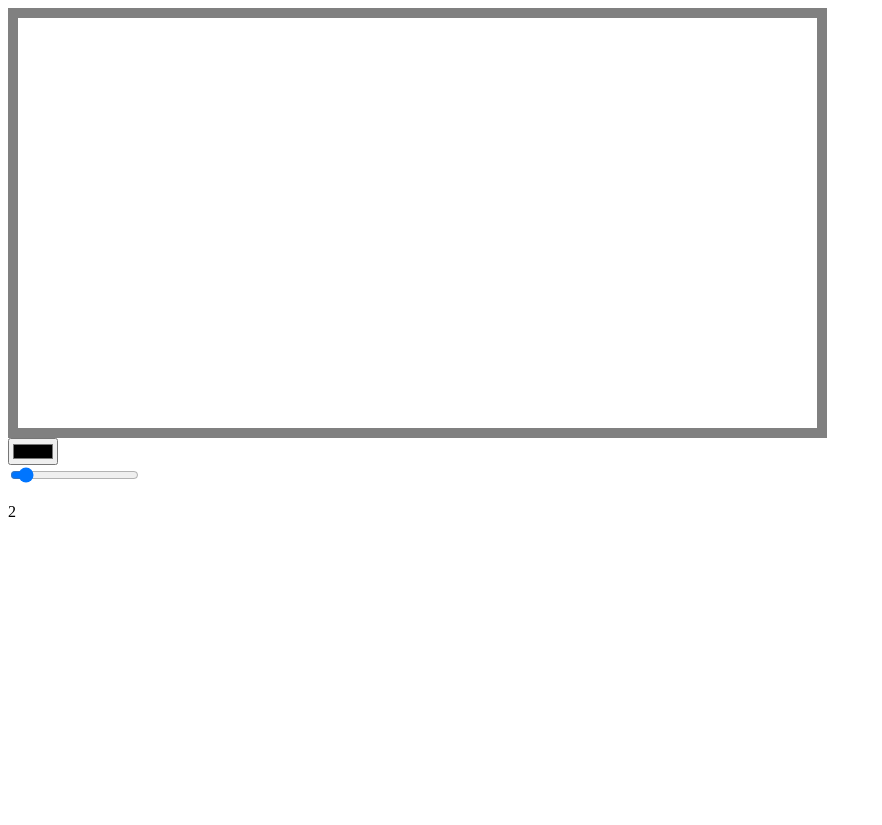
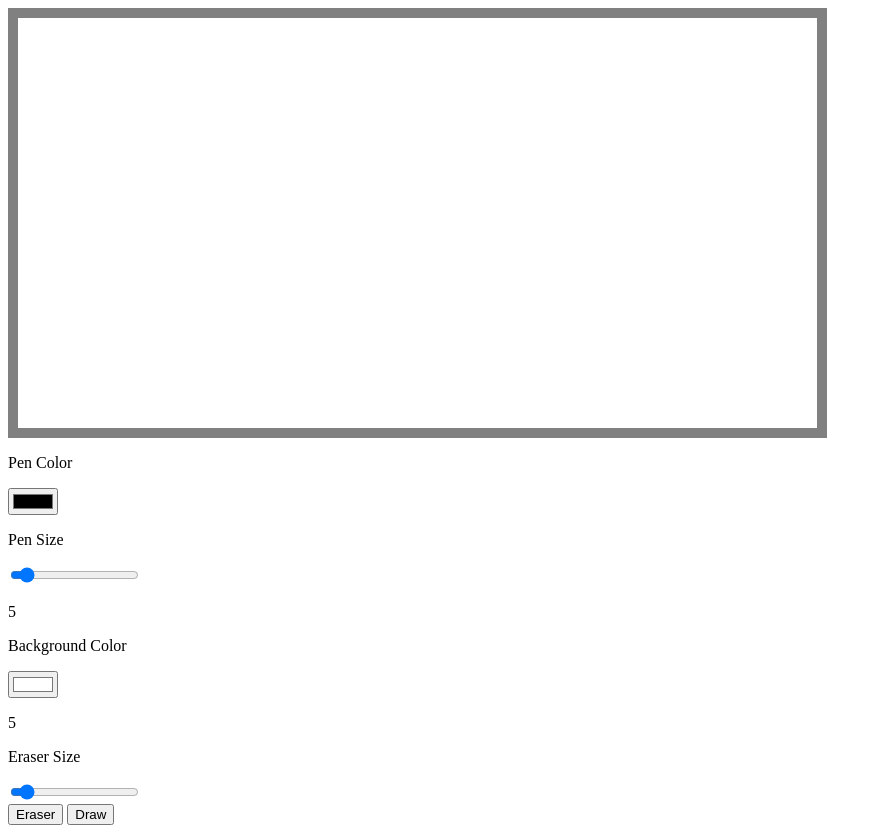
Before and after one commit to coderboyakash/whiteboard, a website: page public/index.html in a window 1280 px wide. Shown: the whole page, without its empty margins (0-882 px from the left). Before the commit the page ends 800 px from the top, so only its background shows below. Drawn offline with nearby package versions, Linux system fonts and the light colour scheme; no server answers.

Commit message:
working one size eraser and size property

```diff
--- a/public/index.html
+++ b/public/index.html
@@ -32,11 +32,22 @@
         <div id="sketch">
             <canvas id="paint"></canvas>
         </div>
-        <input type="color" id="pen_color" onchange="changePenColor(event)">
+        <p>Pen Color</p>
+        <input type="color" id="pen_color" value="#000000" onchange="changePenColor(event)">
         <div>
-            <input type="range" id="size_input" onchange="changePenSize(event)" min="1" max="15" value="2">
+            <p>Pen Size</p>
+            <input type="range" id="pen_input" onchange="changePenSize(event)" min="1" max="50" value="5">
         </div>
-        <p id="size">2</p>
+        <p id="pensize">5</p>
+        <p>Background Color</p>
+        <input type="color" value="#ffffff" id="back_color" onchange="changeBackgroundColor(event)">
+        <p id="erasersize">5</p>
+        <div>
+            <p>Eraser Size</p>
+            <input type="range" id="eraser_input" onchange="changeEraserSize(event)" min="1" max="50" value="5">
+        </div>
+        <button onclick="activateEraserMode()">Eraser</button>
+        <button onclick="activateDrawMode()">Draw</button>
         <!-- <canvas id="canvas"></canvas>
         <button onclick="screenshot()">Take Screenshot</button>
         <img src="" alt="" id="image"> -->
--- a/public/test.js
+++ b/public/test.js
@@ -50,9 +50,7 @@ var last_mouse = {x: 0, y: 0};
 var ppts = [];
 socket.on('setMouseMove', ({x, y}) => {
     if(mousedown){
-        ctx.drawImage(tmp_canvas, 0, 0);
         tmp_ctx.clearRect(0, 0, tmp_canvas.width, tmp_canvas.height);
-        ppts = [];
         mouse.x = x;
         mouse.y = y;
         ppts.push({x: mouse.x, y: mouse.y});
@@ -72,14 +70,35 @@ tmp_canvas.addEventListener('mousemove', function(e) {
     mouse.y = typeof e.offsetY !== 'undefined' ? e.offsetY : e.layerY;
     socket.emit('mousemove', mouse)
 }, false);
-let pen_color = '#bd2e2e';
+let pen_color = document.getElementById('pen_color').value;
 
 /* Drawing on Paint App */
-tmp_ctx.lineWidth = document.getElementById('size_input').innerHTML;
+tmp_ctx.lineWidth = document.getElementById('pen_input').value;
 tmp_ctx.lineJoin = 'round';
 tmp_ctx.lineCap = 'round';
 tmp_ctx.strokeStyle = pen_color;
 tmp_ctx.fillStyle = pen_color;
+
+const activateEraserMode = () => {
+    back_color = document.getElementById('back_color').value
+    size = document.getElementById('eraser_input').value
+    canvas.backgroundColor = back_color
+    tmp_ctx.strokeStyle = back_color;
+    tmp_ctx.fillStyle = back_color;
+    tmp_ctx.lineWidth = size;
+}
+
+const activateDrawMode = () => {
+    pen_color = document.getElementById('pen_color').value
+    size = document.getElementById('pen_input').value
+    tmp_ctx.strokeStyle = pen_color;
+    tmp_ctx.fillStyle = pen_color;
+    tmp_ctx.lineWidth = size;
+}
+
+const changeBackgroundColor = (e) => {
+    canvas.style.backgroundColor = e.target.value
+}
 
 const changePenColor = (e) => {
     console.log(e.target.value);
@@ -91,7 +110,14 @@ const changePenSize = (e) => {
     console.log(e.target.value);
     size = e.target.value
     tmp_ctx.lineWidth = size;
-    document.getElementById('size').innerHTML = size
+    document.getElementById('pensize').innerHTML = size
+}
+
+const changeEraserSize = (e) => {
+    console.log(e.target.value);
+    size = e.target.value
+    tmp_ctx.lineWidth = size;
+    document.getElementById('erasersize').innerHTML = size
 }
 
 tmp_canvas.addEventListener('mousedown', function(e) {
```
